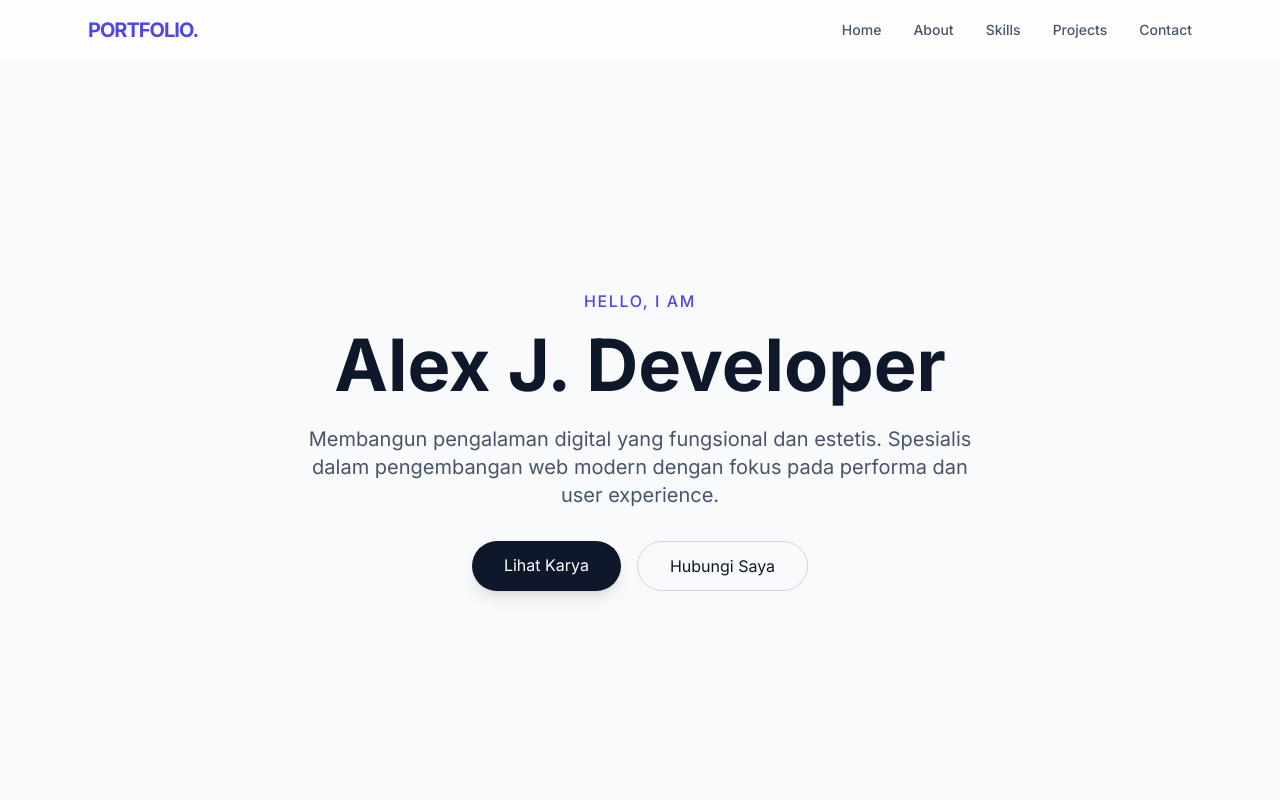
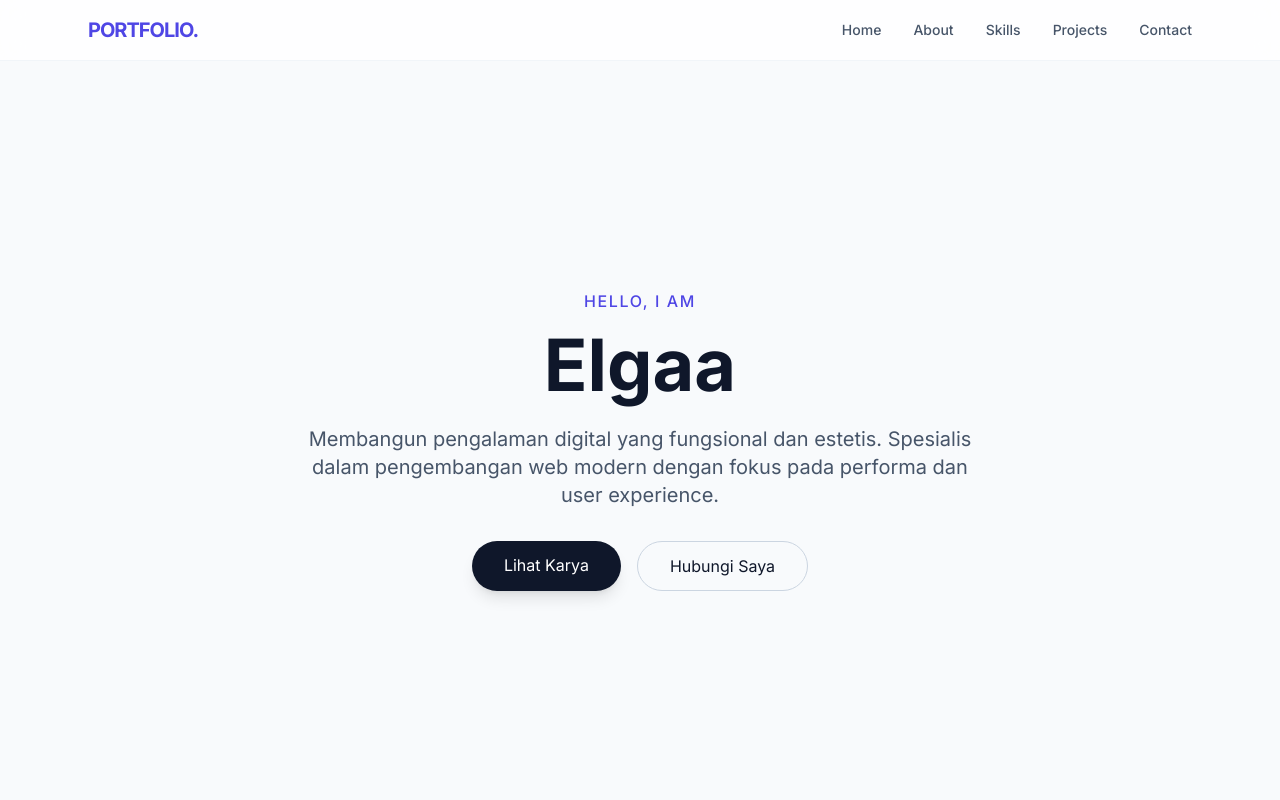
Before and after one commit to elrexsaa/porto, a Vue app: page / in a window 1280 px wide. Shown: the top 800 px of the page. Built offline with nearby package versions, Linux system fonts and the light colour scheme.

Commit message:
Update Hero.vue

```diff
--- a/src/sections/Hero.vue
+++ b/src/sections/Hero.vue
@@ -3,7 +3,7 @@
     <div class="max-w-4xl text-center">
       <h2 class="text-indigo-600 font-medium tracking-widest uppercase mb-4">Hello, I am</h2>
       <h1 class="text-5xl md:text-7xl font-bold text-slate-900 mb-6">
-        Alex J. Developer
+        Elgaa
       </h1>
       <p class="text-lg md:text-xl text-slate-600 mb-8 max-w-2xl mx-auto leading-relaxed">
         Membangun pengalaman digital yang fungsional dan estetis. Spesialis dalam pengembangan
```
